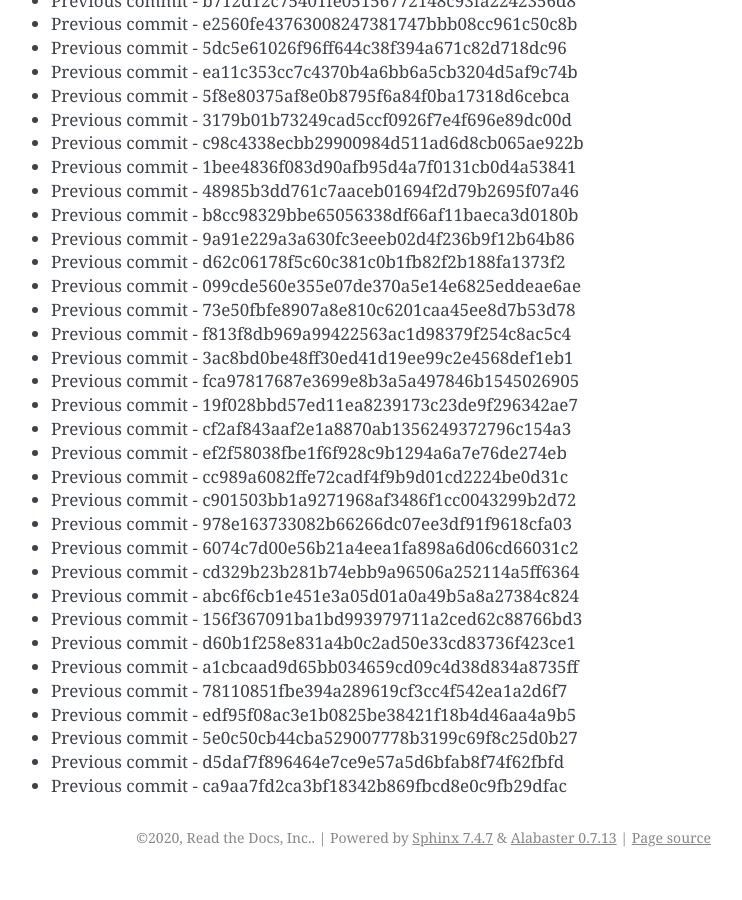
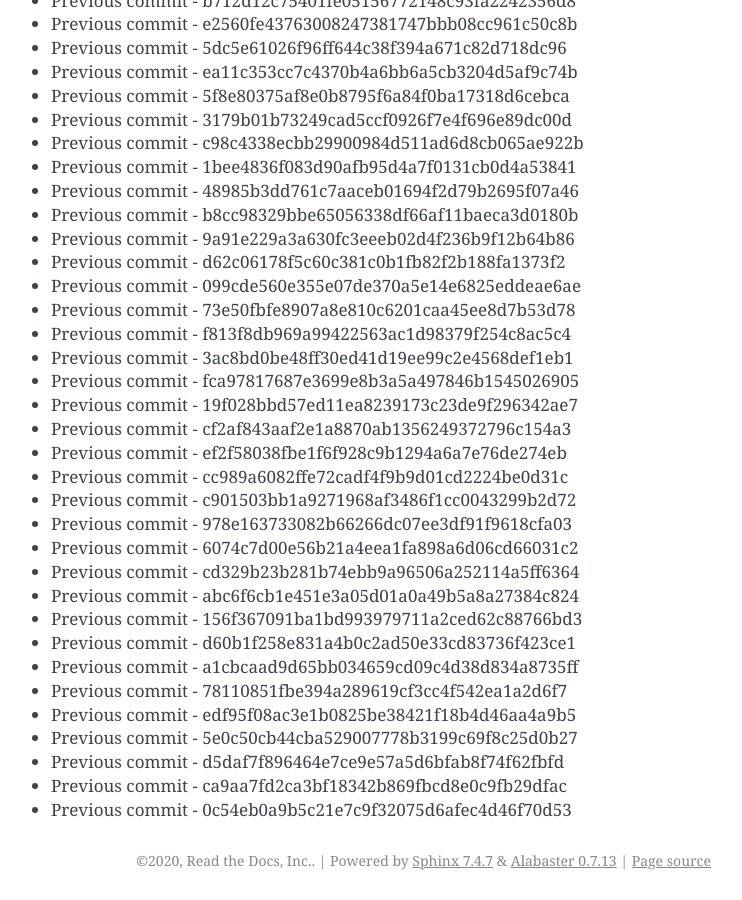
Before and after one commit to readthedocs/rtd-git-stresstest, a Sphinx documentation site: the page built from docs/updates.rst, in a window 1280 px wide and 900 px high, scrolled down 82421 px. Shown: the whole window, without its empty margins (399-1141 px from the left). Built offline with Sphinx 7.4.7, drawn with Linux system fonts in a browser that asks for light colours; before the commit the page ends 83298 px from its top, so only the background shows below that.

Commit message:
Generating commit from previous: 0c54eb0a9b5c21e7c9f32075d6afec4d46f70d53

```diff
--- a/docs/updates.rst
+++ b/docs/updates.rst
@@ -3495,3 +3495,4 @@ It can be tested for any performance characteristics.
 * Previous commit - 5e0c50cb44cba529007778b3199c69f8c25d0b27
 * Previous commit - d5daf7f896464e7ce9e57a5d6bfab8f74f62fbfd
 * Previous commit - ca9aa7fd2ca3bf18342b869fbcd8e0c9fb29dfac
+* Previous commit - 0c54eb0a9b5c21e7c9f32075d6afec4d46f70d53
```
